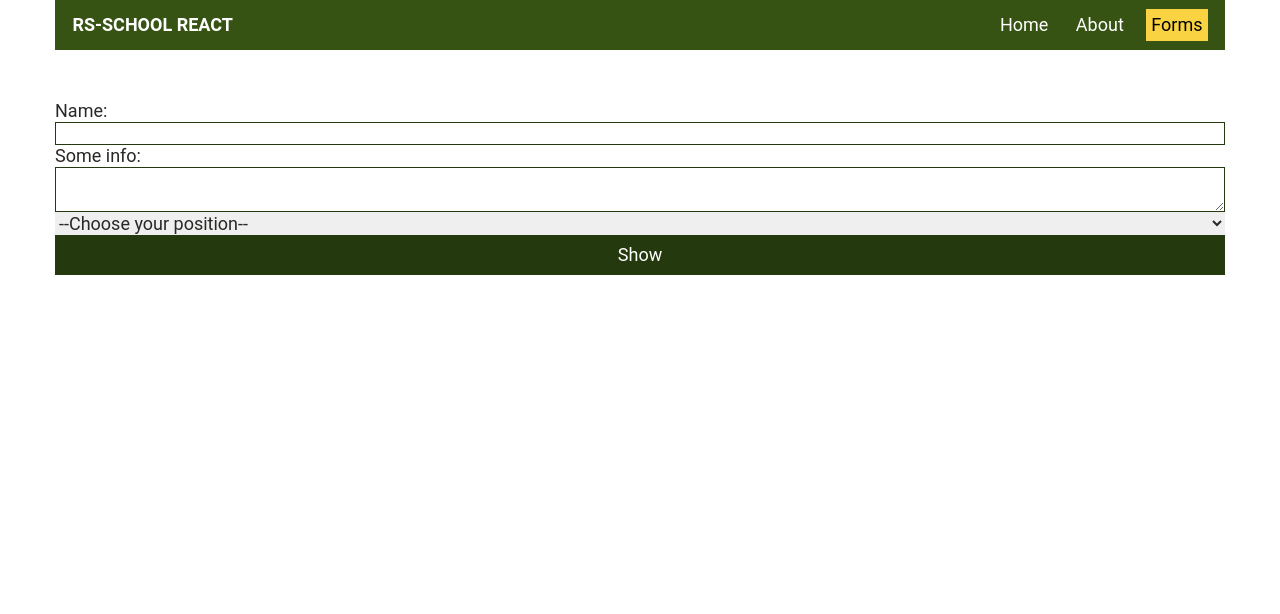
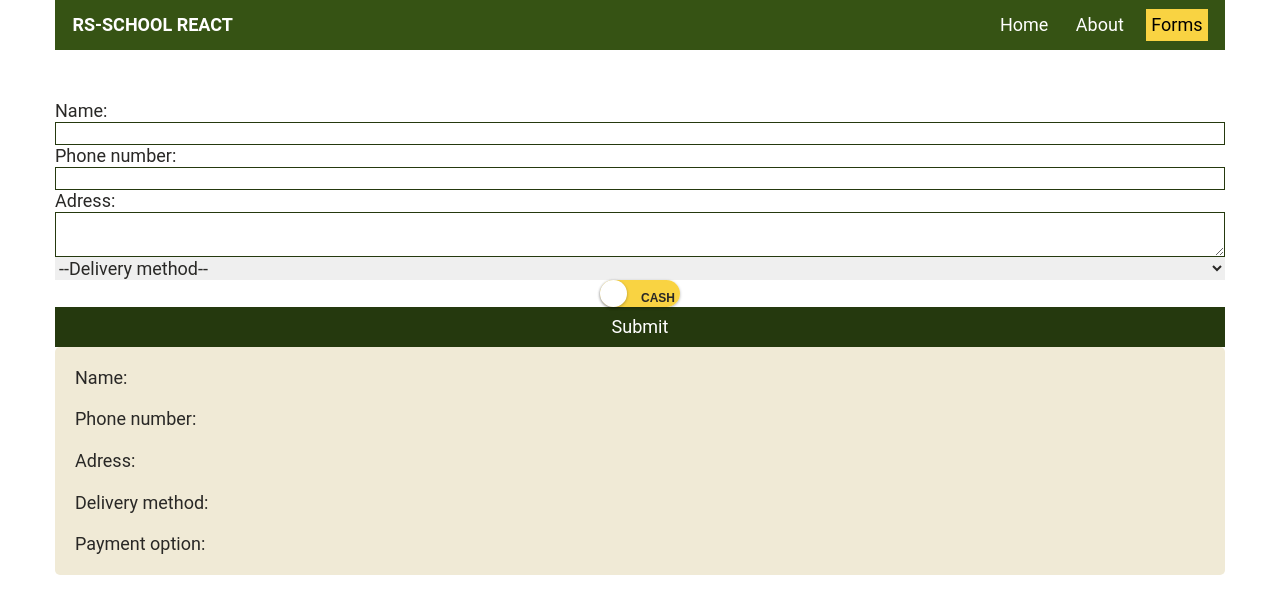
Before and after one commit to Oreada/react-rs-school, a React (Create React App) app in the folder react-components/: page /forms in a window 1280 px wide. Shown: the top 614 px of the page. Built offline with nearby package versions, Linux system fonts and the light colour scheme.

Commit message:
feat: add more forms

```diff
--- a/react-components/src/components/Form.tsx
+++ b/react-components/src/components/Form.tsx
@@ -2,32 +2,46 @@ import React from 'react';
 import { ReactNode } from 'react';
 
 interface FormState {
-  inputText: string;
+  inputNameText: string;
+  inputPhoneText: string;
   textareaText: string;
   selectText: string;
+  checkboxText: string;
   showData: {
     name: string;
-    text: string;
-    position: string;
+    phone: string;
+    adress: string;
+    delivery: string;
+    payment: string;
   };
 }
 
 export class Form extends React.Component<Record<string, never>, FormState> {
   state = {
-    inputText: '',
+    inputNameText: '',
+    inputPhoneText: '',
     textareaText: '',
-    // selectText: 'Front-end developer',
+    // selectText: 'Self-delivery',
     selectText: '',
+    checkboxText: 'cash',
     showData: {
       name: '',
-      text: '',
-      position: '',
+      phone: '',
+      adress: '',
+      delivery: '',
+      payment: '',
     },
   };
 
-  handleInputChange = ({ target: { value } }: { target: { value: string } }) => {
+  handleInputNameChange = ({ target: { value } }: { target: { value: string } }) => {
     this.setState({
-      inputText: value,
+      inputNameText: value,
+    });
+  };
+
+  handleInputPhoneChange = ({ target: { value } }: { target: { value: string } }) => {
+    this.setState({
+      inputPhoneText: value,
     });
   };
 
@@ -43,16 +57,32 @@ export class Form extends React.Component<Record<string, never>, FormState> {
     });
   };
 
-  handleShow = (event: React.MouseEvent) => {
+  handleCheckboxChange = (event: React.ChangeEvent<HTMLInputElement>) => {
+    // console.log(event.target.checked);
+    let payment = '';
+    if (event.target.checked) {
+      payment = 'card';
+    } else {
+      payment = 'cash';
+    }
+
+    this.setState({
+      checkboxText: payment,
+    });
+  };
+
+  handleSubmit = (event: React.MouseEvent) => {
     event.preventDefault();
     this.setState({
       // inputText: '',
       // textareaText: '',
       // selectText: '',
       showData: {
-        name: this.state.inputText,
-        text: this.state.textareaText,
-        position: this.state.selectText,
+        name: this.state.inputNameText,
+        phone: this.state.inputPhoneText,
+        adress: this.state.textareaText,
+        delivery: this.state.selectText,
+        payment: this.state.checkboxText,
       },
     });
   };
@@ -61,21 +91,33 @@ export class Form extends React.Component<Record<string, never>, FormState> {
     return (
       <>
         <form className="form">
-          {/* input text */}
-          <label className="form-label-input" htmlFor="form-input">
+          {/* input: NAME */}
+          <label className="form-label-input" htmlFor="form-input-name">
             Name:
           </label>
           <input
             className="form-input"
             type="text"
             name="name"
-            id="form-input"
-            value={this.state.inputText}
-            onChange={this.handleInputChange}
+            id="form-input-name"
+            value={this.state.inputNameText}
+            onChange={this.handleInputNameChange}
           />
-          {/* textarea */}
+          {/* input: PHONE */}
+          <label className="form-label-input" htmlFor="form-input-phone">
+            Phone number:
+          </label>
+          <input
+            className="form-input"
+            type="number"
+            name="name"
+            id="form-input-phone"
+            value={this.state.inputPhoneText}
+            onChange={this.handleInputPhoneChange}
+          />
+          {/* textarea: ADRESS */}
           <label className="form-label-textarea" htmlFor="form-textarea">
-            Some info:
+            Adress:
           </label>
           <textarea
             className="form-textarea"
@@ -84,21 +126,34 @@ export class Form extends React.Component<Record<string, never>, FormState> {
             value={this.state.textareaText}
             onChange={this.handleTextareaChange}
           ></textarea>
-          {/* select */}
+          {/* select: DELIVERY */}
           <select value={this.state.selectText} onChange={this.handleSelectChange}>
-            <option value="">--Choose your position--</option>
-            <option value="Front-end developer">Front-end developer</option>
-            <option value="Back-end developer">Back-end developer</option>
+            <option value="">--Delivery method--</option>
+            <option value="self-delivery">Self-delivery</option>
+            <option value="courier delivery">Courier delivery</option>
           </select>
+          {/* checkbox switcher: PAYMENT */}
+          <label className="toggle">
+            <input
+              type="checkbox"
+              value={this.state.checkboxText}
+              onChange={this.handleCheckboxChange}
+            />
+            <span className="slider"></span>
+            <span className="labels" data-on="card" data-off="cash"></span>
+          </label>
           {/* button */}
-          <button className="form-button" onClick={this.handleShow}>
-            Show
+          <button type="submit" className="form-button" onClick={this.handleSubmit}>
+            Submit
           </button>
         </form>
-
-        <h2>{this.state.showData.name}</h2>
-        <h3>{this.state.showData.text}</h3>
-        <h3>{this.state.showData.position}</h3>
+        <div className="form-card card">
+          <p className="card__item">Name: {this.state.showData.name}</p>
+          <p className="card__item">Phone number: {this.state.showData.phone}</p>
+          <p className="card__item">Adress: {this.state.showData.adress}</p>
+          <p className="card__item">Delivery method: {this.state.showData.delivery}</p>
+          <p className="card__item">Payment option: {this.state.showData.payment}</p>
+        </div>
       </>
     );
   }
--- a/react-components/src/index.css
+++ b/react-components/src/index.css
@@ -353,3 +353,139 @@ input.search-submit {
 
     padding: 10px;
 }
+
+/* -------- checkbox switcher ------------ */
+
+/* styling lable */
+.toggle {
+    --width: 80px;
+    --height: calc(var(--width) / 3);
+
+    position: relative;
+    display: inline-block;
+    width: var(--width);
+    height: var(--height);
+    box-shadow: 0px 1px 3px rgba(0, 0, 0, 0.3);
+    border-radius: var(--height);
+    cursor: pointer;
+}
+
+/* hiding checkbox */
+.toggle input {
+    display: none;
+}
+
+/* Creating slider */
+.toggle .slider {
+    position: absolute;
+    top: 0;
+    left: 0;
+    width: 100%;
+    height: 100%;
+    border-radius: var(--height);
+    background-color: #f9d342;
+    transition: all 0.4s ease-in-out;
+}
+
+.toggle .slider::before {
+    content: '';
+    position: absolute;
+    top: 0;
+    left: 0;
+    width: calc(var(--height));
+    height: calc(var(--height));
+    border-radius: calc(var(--height) / 2);
+    background-color: #fff;
+    box-shadow: 0px 1px 3px rgba(0, 0, 0, 0.3);
+    transition: all 0.4s ease-in-out;
+}
+
+/* Adding slider effect */
+.toggle input:checked+.slider {
+    background-color: #86c4f7;
+}
+
+.toggle input:checked+.slider::before {
+    transform: translateX(calc(var(--width) - var(--height)));
+}
+
+/* Adding text in the toggle button */
+.toggle .labels {
+    position: absolute;
+    top: 8px;
+    left: 0;
+    width: 100%;
+    height: 100%;
+    font-size: 12px;
+    font-weight: 600;
+    text-transform: uppercase;
+    font-family: sans-serif;
+    transition: all 0.4s ease-in-out;
+}
+
+.toggle .labels::after {
+    content: attr(data-off);
+    position: absolute;
+    right: 5px;
+    color: #292826;
+    opacity: 1;
+    /* text-shadow: 1px 1px 2px rgba(0, 0, 0, 0.4); */
+    transition: all 0.4s ease-in-out;
+}
+
+.toggle .labels::before {
+    content: attr(data-on);
+    position: absolute;
+    left: 5px;
+    color: #292826;
+    opacity: 0;
+    /* text-shadow: 1px 1px 2px rgba(255, 255, 255, 0.4); */
+    transition: all 0.4s ease-in-out;
+}
+
+.toggle input:checked~.labels::after {
+    opacity: 0;
+}
+
+.toggle input:checked~.labels::before {
+    opacity: 1;
+}
+
+/* -------------- form-card ------------------ */
+
+.form-card {}
+
+.card {
+    display: flex;
+    flex-direction: column;
+    align-items: flex-start;
+    gap: 20px;
+
+    font-size: 18px;
+    line-height: 120%;
+
+    background-color: #f0ead6;
+    border-radius: 5px;
+    max-width: 100%;
+
+    padding: 20px;
+
+    transition: all 0.3s ease 0s;
+}
+
+.card:hover {
+    box-shadow: 0px 0px 20px #4e4d4d;
+}
+
+.card__item {}
+
+.cards__list {
+    display: grid;
+    justify-content: center;
+    /* grid-template-columns: repeat(auto-fit, 240px); */
+    grid-template-columns: repeat(1fr);
+    row-gap: 30px;
+
+    padding-top: 50px;
+    padding-bottom: 50px;
+}
```
